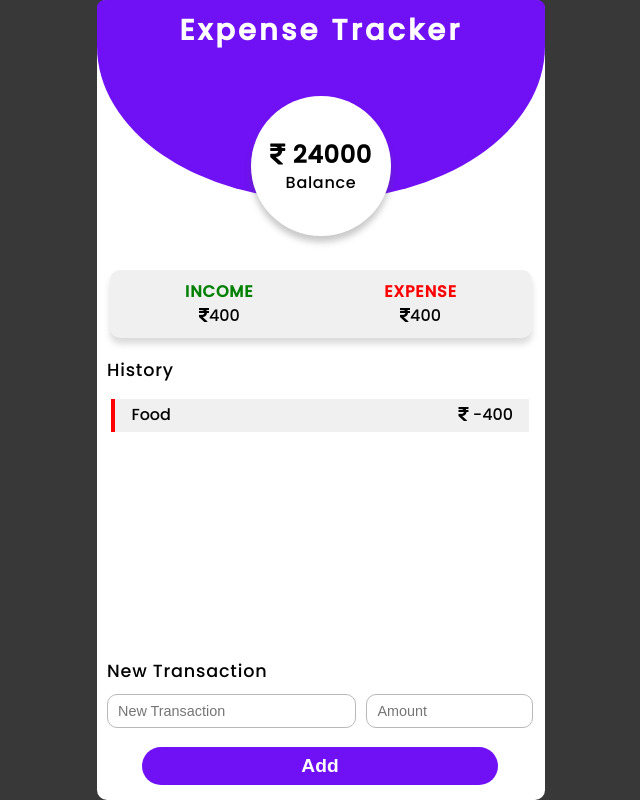
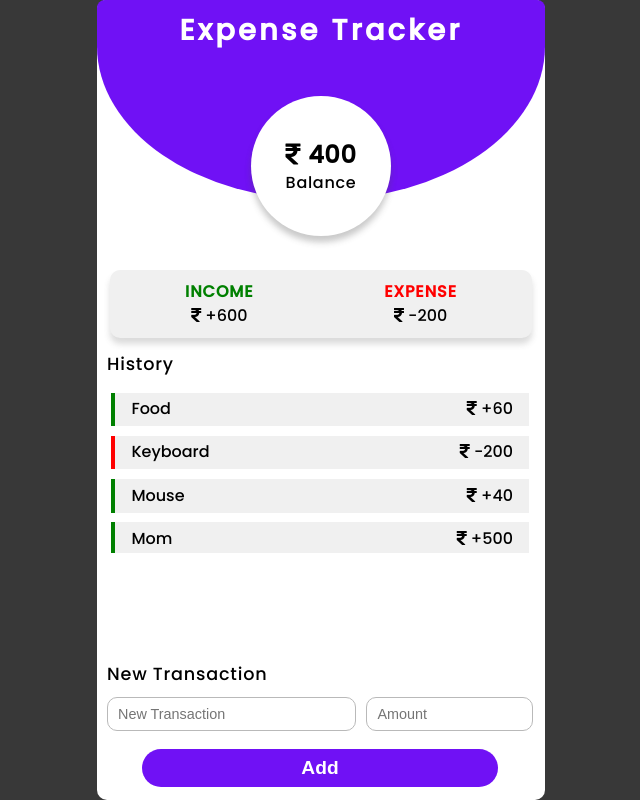
Before and after one commit to makdoom/expense-tracker, a React (Create React App) app: page / in a window 1280 px wide. Shown: the whole page, without its empty margins (319-959 px from the left). Built offline with nearby package versions, Linux system fonts and the light colour scheme.

Commit message:
working in reducer

```diff
--- a/src/App.js
+++ b/src/App.js
@@ -1,12 +1,15 @@
 import React from "react";
 import "./App.css";
 import Tracker from "./components/Tracker";
+import GlobalProvider from "./contexts/GlobalContext";
 
 function App() {
   return (
-    <div className="app">
-      <Tracker />
-    </div>
+    <GlobalProvider>
+      <div className="app">
+        <Tracker />
+      </div>
+    </GlobalProvider>
   );
 }
 
--- a/src/components/Balance.js
+++ b/src/components/Balance.js
@@ -1,10 +1,15 @@
-import React from "react";
+import React, { useContext } from "react";
+import { GlobalContext } from "../contexts/GlobalContext";
 
 const Balance = () => {
+  const { transactions } = useContext(GlobalContext);
+
+  const amounts = transactions.map((transaction) => transaction.amount);
+  const total = amounts.reduce((acc, item) => (acc += item));
   return (
     <div className="tracker__balance">
       <h2>
-        <i class="fas fa-rupee-sign"></i> 24000
+        <i className="fas fa-rupee-sign"></i> {total}
       </h2>
       <span>Balance</span>
     </div>
--- a/src/components/History.js
+++ b/src/components/History.js
@@ -1,16 +1,16 @@
-import React from "react";
+import React, { useContext } from "react";
+import { GlobalContext } from "../contexts/GlobalContext";
+import Transaction from "./Transaction";
 
 const History = () => {
+  const { transactions } = useContext(GlobalContext);
   return (
     <div className="transaction__history">
       <p>History</p>
       <div className="transaction__lists">
-        <li className="transaction__item">
-          <span className="name">Food</span>
-          <span className="amount">
-            <i class="fas fa-rupee-sign"></i> -400
-          </span>
-        </li>
+        {transactions.map((transaction) => (
+          <Transaction transaction={transaction} key={transaction.id} />
+        ))}
       </div>
     </div>
   );
--- a/src/components/IncomeExpense.js
+++ b/src/components/IncomeExpense.js
@@ -1,20 +1,30 @@
-import React from "react";
+import React, { useContext } from "react";
+import { GlobalContext } from "../contexts/GlobalContext";
 
 const IncomeExpense = () => {
+  const { transactions } = useContext(GlobalContext);
+  const amounts = transactions.map((transaction) => transaction.amount);
+
+  const income = amounts
+    .filter((item) => item > 0)
+    .reduce((acc, item) => (acc += item));
+
+  const expense = amounts
+    .filter((item) => item < 0)
+    .reduce((acc, item) => (acc += item));
   return (
     <div className="tracker__inc__exp">
       <div className="tracker__income">
         <h4>Income</h4>
         <span>
-          <i class="fas fa-rupee-sign"></i>
-          400
+          <i className="fas fa-rupee-sign"></i> +{income}
         </span>
       </div>
       <div className="tracker__expense">
         <h4>Expense</h4>
         <span>
-          <i class="fas fa-rupee-sign"></i>
-          400
+          {" "}
+          <i className="fas fa-rupee-sign"></i> {expense}
         </span>
       </div>
     </div>
--- /dev/null
+++ b/src/components/Transaction.js
@@ -0,0 +1,25 @@
+import React, { useContext } from "react";
+import { GlobalContext } from "../contexts/GlobalContext";
+
+const Transaction = ({ transaction }) => {
+  const { deleteTransaction } = useContext(GlobalContext);
+  const sign = transaction.amount > 0 ? "+" : "-";
+  return (
+    <li
+      className={`transaction__item ${
+        transaction.amount > 0 ? "plus" : "minus"
+      }`}
+      key={transaction.id}
+      onClick={() => deleteTransaction(transaction.text)}
+    >
+      <span className="name">{transaction.text} </span>
+      <span className="amount">
+        <i className="fas fa-rupee-sign"></i>&nbsp;
+        {sign}
+        {Math.abs(transaction.amount)}
+      </span>
+    </li>
+  );
+};
+
+export default Transaction;
--- a/src/components/css/Tracker.css
+++ b/src/components/css/Tracker.css
@@ -82,23 +82,32 @@
   color: red;
 }
 
+.transaction__history {
+  /* border: 1px solid #000; */
+}
 .transaction__history p {
   text-align: left;
-  margin: 20px 0px 0px 10px;
+  margin: 14px 0px 0px 10px;
   letter-spacing: 0.8px;
   font-size: 1.1rem;
 }
 
 .transaction__lists {
-  /* border: 1px solid #000; */
   margin-top: 6px;
-  height: 155px;
+  height: 170px;
   overflow: auto;
+}
+
+.minus {
+  border-left: 4px solid red;
+}
+
+.plus {
+  border-left: 4px solid green;
 }
 
 .transaction__history .transaction__item {
   display: flex;
-  border-left: 4px solid red;
   justify-content: space-between;
   align-items: center;
   padding: 0.35rem 1rem;
@@ -114,7 +123,7 @@
 
 .add__transaction {
   position: absolute;
-  bottom: 15px;
+  bottom: 13px;
   left: 0;
 }
 
@@ -153,7 +162,7 @@
   border: none;
   outline: none;
   width: 80%;
-  margin-top: 4px;
+  margin-top: 3px;
   background: #7011f5;
   font-size: 1.2rem;
   border-radius: 30px;
--- /dev/null
+++ b/src/contexts/GlobalContext.js
@@ -0,0 +1,36 @@
+import React, { createContext, useReducer } from "react";
+import { reducer } from "./reducer";
+
+// Initialvalue
+const initialState = {
+  transactions: [
+    { id: 1, text: "Food", amount: +60 },
+    { id: 2, text: "Keyboard", amount: -200 },
+    { id: 3, text: "Mouse", amount: +40 },
+    { id: 4, text: "Mom", amount: +500 },
+  ],
+};
+// Creating a Context
+export const GlobalContext = createContext(initialState);
+
+//Provider Component
+const GlobalProvider = ({ children }) => {
+  const [state, dispatch] = useReducer(reducer, initialState);
+
+  //Delete Action
+  function deleteTransaction(id) {
+    dispatch({
+      type: "delete_transaction",
+      payload: id,
+    });
+  }
+  return (
+    <GlobalContext.Provider
+      value={{ transactions: state.transactions, deleteTransaction }}
+    >
+      {children}
+    </GlobalContext.Provider>
+  );
+};
+
+export default GlobalProvider;
--- /dev/null
+++ b/src/contexts/reducer.js
@@ -0,0 +1,13 @@
+export const reducer = (state, action) => {
+  switch (action.type) {
+    case "delete_transaction":
+      return {
+        transactions: state.transactions.filter(
+          (transaction) => transaction.id !== action.payload.id
+        ),
+      };
+
+    default:
+      return state;
+  }
+};
```
